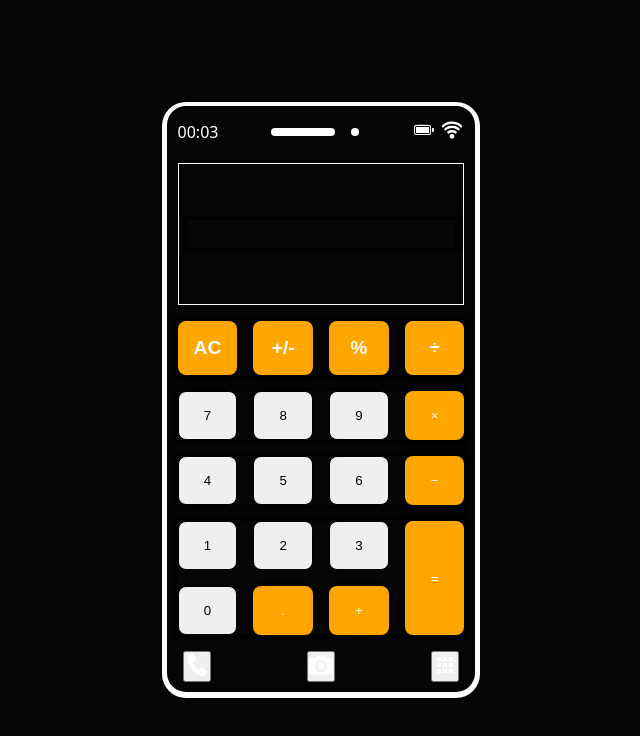
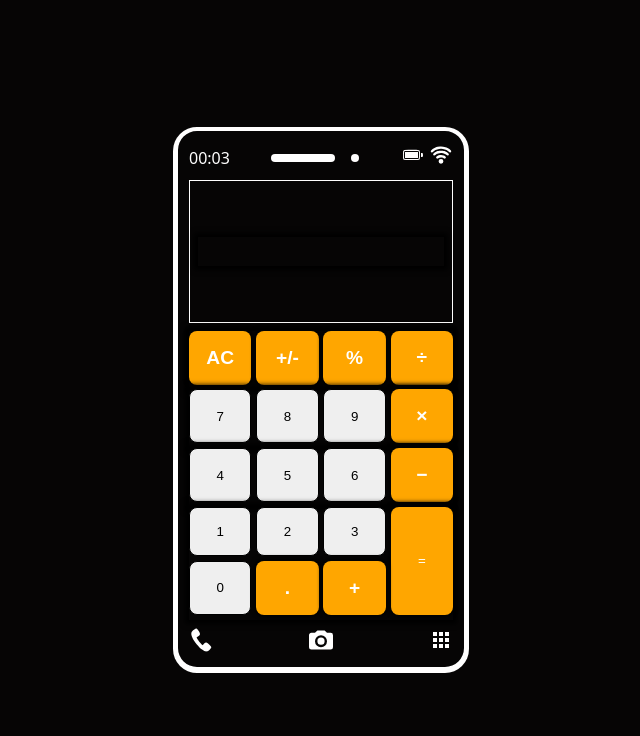
Before and after one commit to Mbiydzenyuy3/calculator-project, a plain HTML site: page index.html in a window 1280 px wide. Shown: the whole page, without its empty margins (319-959 px from the left). Drawn offline with Linux system fonts and the light colour scheme.

```diff
--- a/index.html
+++ b/index.html
@@ -81,7 +81,7 @@
               <button class="item-box"><span class="numbers">8</span></button>
               <button class="item-box"><span class="numbers">9</span></button>
               <button class="item-box bg-orange">
-                <span class="numbers">×</span>
+                <span class="numbers multiply">×</span>
               </button>
             </div>
             <div class="flex-items-three">
@@ -89,7 +89,7 @@
               <button class="item-box"><span class="numbers">5</span></button>
               <button class="item-box"><span class="numbers">6</span></button>
               <button class="item-box bg-orange">
-                <span class="numbers">−</span>
+                <span class="numbers minus">−</span>
               </button>
             </div>
             <div class="grid">
@@ -110,14 +110,14 @@
                   <span class="grid-numbers">0</span>
                 </button>
                 <button class="grid-box bg-orange">
-                  <span class="grid-numbers">.</span>
+                  <span class="grid-numbers dot">.</span>
                 </button>
                 <button class="grid-box bg-orange">
-                  <span class="grid-numbers">+</span>
+                  <span class="grid-numbers plus">+</span>
                 </button>
               </div>
               <div class="footer-icons">
-                <button class="svg">
+                <div class="svg">
                   <svg
                     xmlns="http://www.w3.org/2000/svg"
                     width="200"
@@ -129,8 +129,8 @@
                       d="M15.562 20.766c-1.328-1.922-2.118-4.241-2.281-4.438c1.945-1.356 5.749-3.06 5.962-5.505c.271-3.159-5.081-9.763-6.107-9.823c-2.808.03-7.947 4.782-8.556 6.218c-1.132 2.969-.571 5.732 1.375 9.732c2.478 5.95 11.682 17.237 16.947 20.78c3.484 2.674 6.029 3.724 9.068 3.09c1.413-.268 6.516-4.455 7.027-7.286c.125-1.05-5.807-8.011-8.875-8.287c-2.382-.22-4.666 3.346-6.303 5.089c-.163-.208-1.559-1.297-3.057-3.021c-1.95-2.049-3.762-4.456-5.2-6.549z"
                     />
                   </svg>
-                </button>
-                <button class="svg">
+                </div>
+                <div class="svg">
                   <svg
                     xmlns="http://www.w3.org/2000/svg"
                     width="200"
@@ -142,8 +142,8 @@
                       d="M0 6c0-1.1.9-2 2-2h3l2-2h6l2 2h3a2 2 0 0 1 2 2v10a2 2 0 0 1-2 2H2a2 2 0 0 1-2-2V6zm10 10a5 5 0 1 0 0-10a5 5 0 0 0 0 10zm0-2a3 3 0 1 1 0-6a3 3 0 0 1 0 6z"
                     />
                   </svg>
-                </button>
-                <button class="svg">
+                </div>
+                <div class="svg">
                   <svg
                     xmlns="http://www.w3.org/2000/svg"
                     width="200"
@@ -165,7 +165,7 @@
                       </g>
                     </g>
                   </svg>
-                </button>
+                </div>
               </div>
             </div>
           </div>
--- a/styles/style.css
+++ b/styles/style.css
@@ -50,7 +50,7 @@ body {
   margin: auto;
   display: flex;
   flex-direction: column;
-  gap: 1rem;
+  gap: 0.5rem;
 }
 
 .calculator-screen {
@@ -96,7 +96,6 @@ svg {
   width: 100%;
   display: flex;
   flex-direction: column;
-  gap: 1rem;
 }
 
 .flex-items-one,
@@ -105,9 +104,10 @@ svg {
 .element-items {
   display: grid;
   grid-template-columns: repeat(4, 1fr);
-  gap: 1rem;
+  gap: 0.3rem;
   text-align: center;
   box-shadow: 0 0 5px 4px #000;
+  padding-bottom: 0.3rem;
 }
 
 input {
@@ -124,10 +124,14 @@ input {
 .grid {
   display: flex;
   flex-direction: column;
-  gap: 1rem;
+  gap: 0.5rem;
 }
 
-.orange {
+.orange,
+.multiply,
+.plus,
+.dot,
+.minus {
   color: #fff;
   font-weight: 700;
   font-size: 1.2rem;
```
